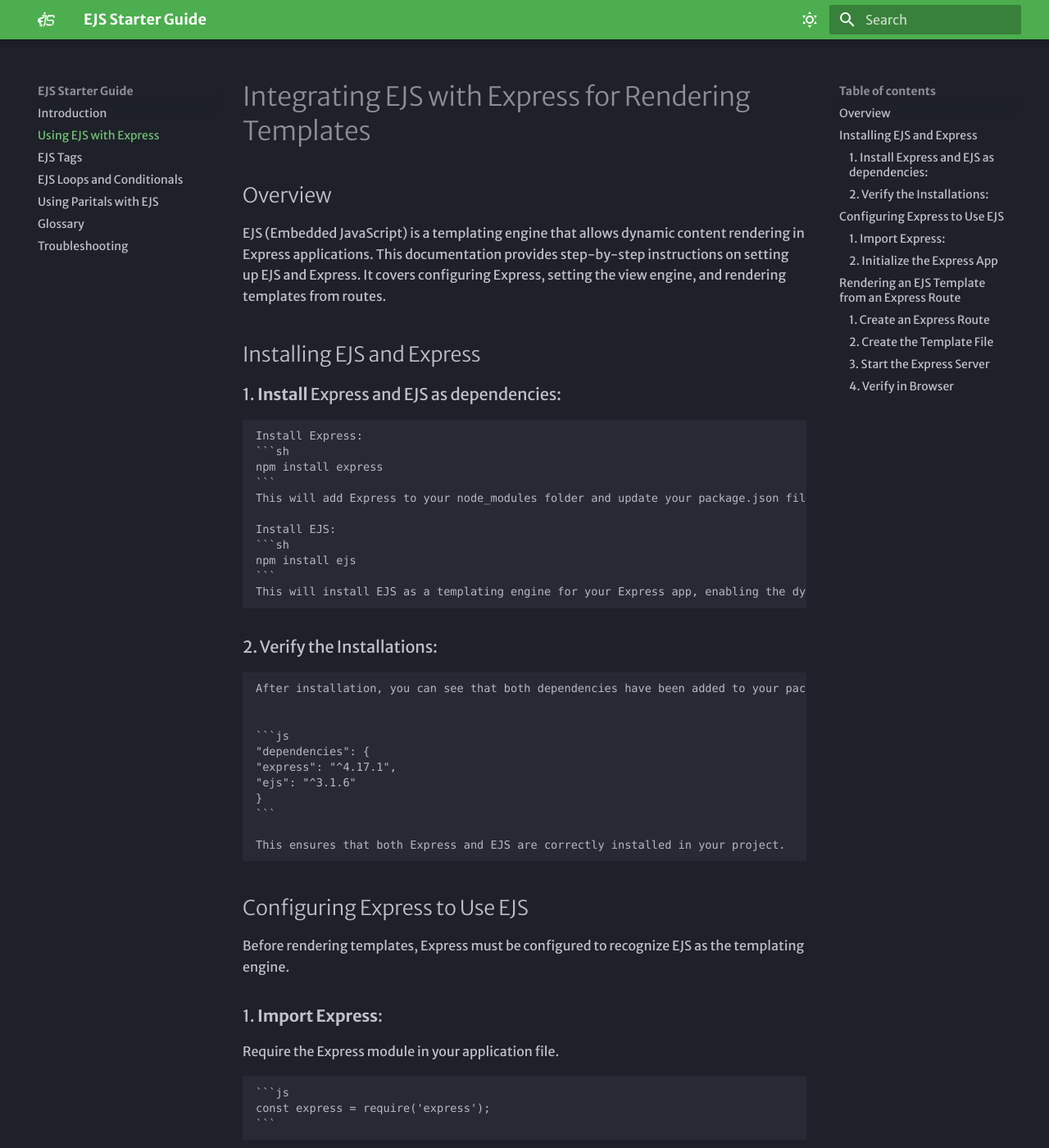
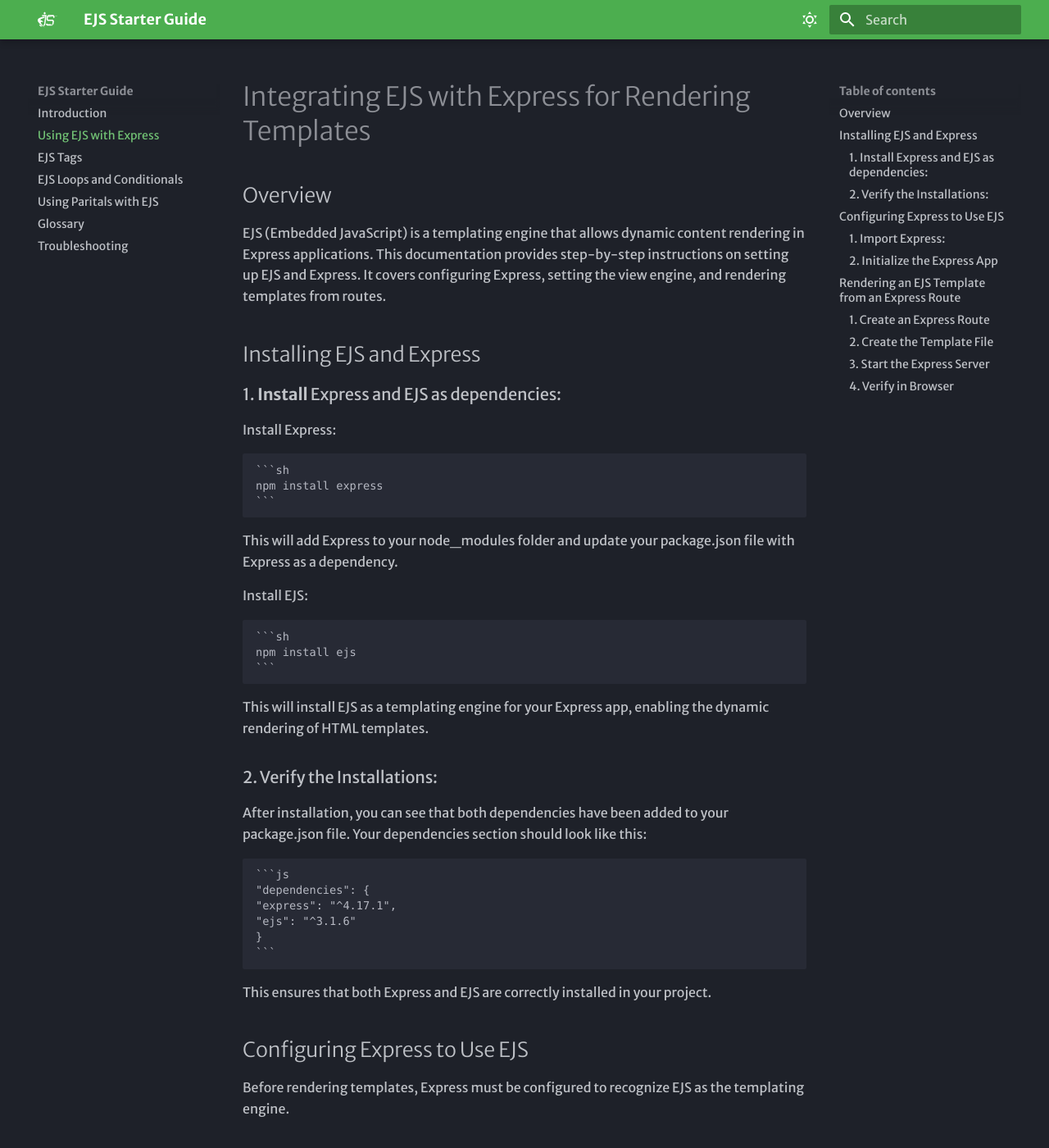
Before and after one commit to nilae2001/mkdocs, an MkDocs documentation site: the page built from docs/integration.md, in a window 1280 px wide and 1400 px high. Shown: the whole window at 82% size. Built offline with MkDocs 1.6.1 and Material for MkDocs 9.7.7, drawn with Linux system fonts in a browser that asks for light colours; some web fonts are replaced.

````diff
--- a/docs/integration.md
+++ b/docs/integration.md
@@ -8,20 +8,24 @@ EJS (Embedded JavaScript) is a templating engine that allows dynamic content ren
 
 ### 1. **Install** Express and EJS as dependencies:
 
-    Install Express:
+Install Express:
+
     ```sh
     npm install express
     ```
-    This will add Express to your node_modules folder and update your package.json file with Express as a dependency.
 
-    Install EJS:
+This will add Express to your node_modules folder and update your package.json file with Express as a dependency.
+
+Install EJS:
+
     ```sh
     npm install ejs
     ```
-    This will install EJS as a templating engine for your Express app, enabling the dynamic rendering of HTML templates.
+
+This will install EJS as a templating engine for your Express app, enabling the dynamic rendering of HTML templates.
 
 ### 2. Verify the Installations:
-    After installation, you can see that both dependencies have been added to your package.json file. Your dependencies section should look like this:
+After installation, you can see that both dependencies have been added to your package.json file. Your dependencies section should look like this:
 
 
     ```js
@@ -31,7 +35,7 @@ EJS (Embedded JavaScript) is a templating engine that allows dynamic content ren
     }
     ```
 
-    This ensures that both Express and EJS are correctly installed in your project.
+This ensures that both Express and EJS are correctly installed in your project.
 
 ## Configuring Express to Use EJS
 Before rendering templates, Express must be configured to recognize EJS as the templating engine.
````
